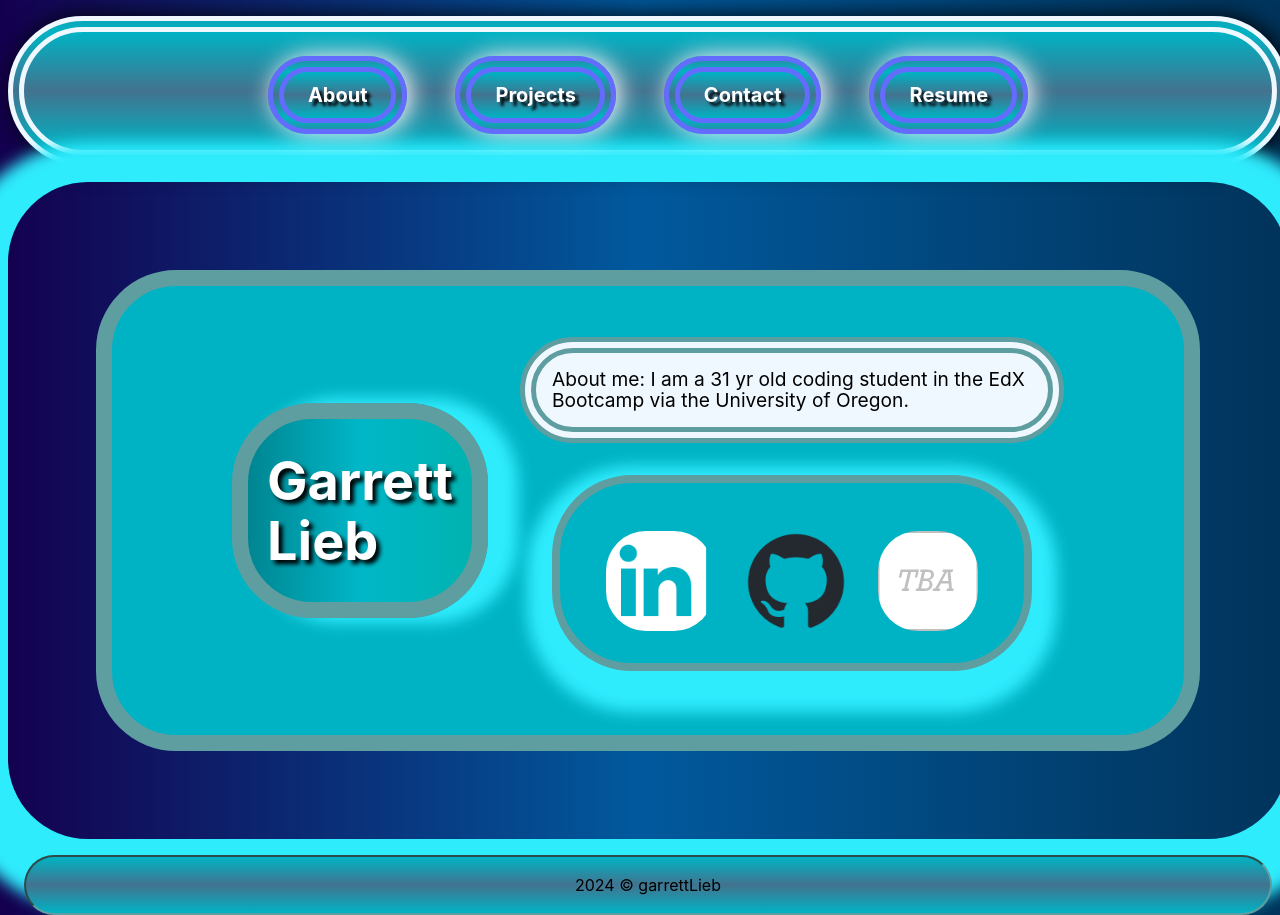
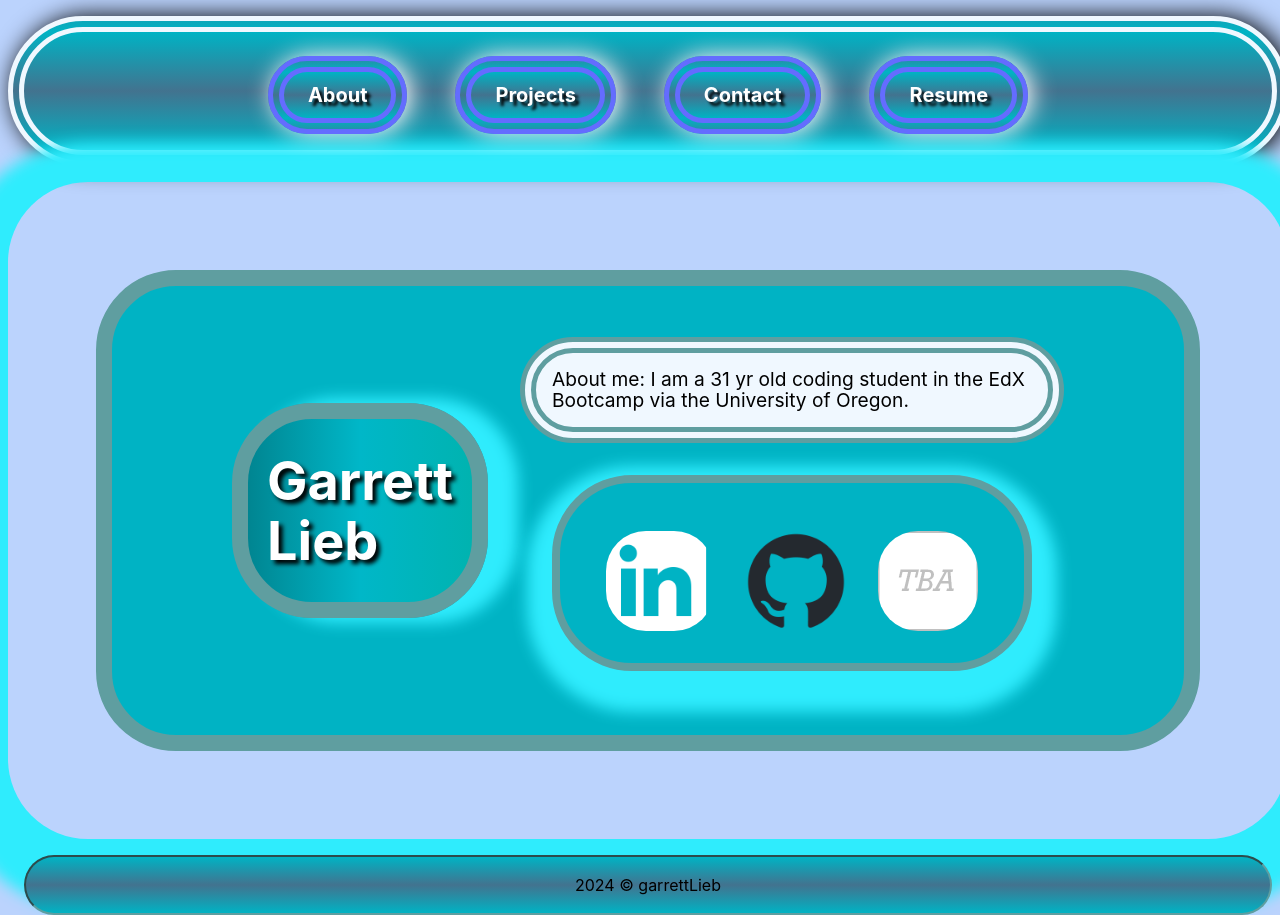
Before and after one commit to garrett-lieb/newProfile, a React (Vite) app: page / in a window 1280 px wide. Built offline with nearby package versions, Linux system fonts and the light colour scheme.

Commit message:
added mockup time of day background gradients

```diff
--- a/src/index.css
+++ b/src/index.css
@@ -4,7 +4,35 @@
   font-weight: 400;
   color-scheme: light dark;
   color: rgba(255, 255, 255, 0.87);
-  background: linear-gradient(90deg, #14004f, rgb(1, 89, 157), rgb(1, 52, 92));
+  background-color: #2b77fb51;
+  height: 100vh;
+  /* TIME OF DAY GRADIENTS test*/
+
+  /* sunrise gradient */
+  /* background: linear-gradient(0deg, #f2e200, #c17e02, #c17e027b,#358dff); */
+
+  /* morning gradient */
+  /* background: linear-gradient(0deg, #f6ddb9, #f5ec72, #09b8f8); */
+
+  /* midmorning gradient*/
+  /* background: linear-gradient(0deg,  #f5ec72, #09b8f8, #f6ddb9); */
+
+  /* afternoon gradient */
+  /* background: linear-gradient(0deg, #09b8f8, #f6ddb9, #f5ec72); */
+
+  /* evening gradient */
+  /* background: linear-gradient(0deg, #f5ec72, #f6ddb9, #09b8f8); */
+
+  /* sunset gradient */
+  /* background: linear-gradient(0deg, #f29100, #c17e02, #c17e027b,#003e90); */
+
+  /*dusk gradient */
+  /* background: linear-gradient(180deg, #0281c1, #025bc17b, #003e90, #0c0220); */
+
+  /* midnight gradient */
+  /* background: linear-gradient(90deg, #14004f, rgb(1, 89, 157), rgb(1, 52, 92)); */
+
+  /* devtools stripes */
   /* background: url('/src/assets/11.png'); */
   font-synthesis: none;
   text-rendering: optimizeLegibility;
@@ -30,12 +58,23 @@ p {
   border: 1rem double;
   border-radius: 5rem;
   border-color: cadetblue;
+  background-color: aliceblue;
+}
+
+ul {
+  list-style-type: none;
+  padding: 1rem;
+  border: 1rem double;
+  border-radius: 5rem;
+  border-color: aliceblue;
+  background-color: cadetblue;
+
 }
 
 h1 {
   font-size: 3.2em;
   line-height: 1.1;
-  padding: 1rem;
+  padding-left: 1rem;
   font-size: 3em;
   background-image:
   linear-gradient(to right, rgb(0, 133, 145), rgb(0, 183, 200), rgb(0, 179, 176));
@@ -48,8 +87,8 @@ h1 {
 }
 
 h2 {
-  padding: 2rem;
-  font-size: 1.5rem;
+  padding-left: 1.5rem;
+  font-size: 2.5rem;
   background-image: linear-gradient( rgb(0, 179, 196), rgb(66, 115, 143));
   border-style: double;
   border-width: 0.5rem;
@@ -58,19 +97,25 @@ h2 {
 }
 
 h3 {
+  padding-left: .5rem;
+  background-image:
+  linear-gradient(to right, rgb(0, 133, 145), rgb(0, 183, 200), rgb(0, 179, 176));
+  border: 1rem solid;
+  border-radius: 5rem;
+  border-color: cadetblue;
   font-size: 2rem;
   line-height: 1.1;
 }
 
 h4 {
-  padding-left: 1rem;
+  padding-left: .25rem;
   font-size: 1.5rem;
   line-height: 1.1;
   border: .5rem double;
   border-radius: 1rem;
   border-color: #646cff;
+  background-color: aliceblue;
   color: black;
-  background-color: aliceblue;
 }
 
 p {
```
